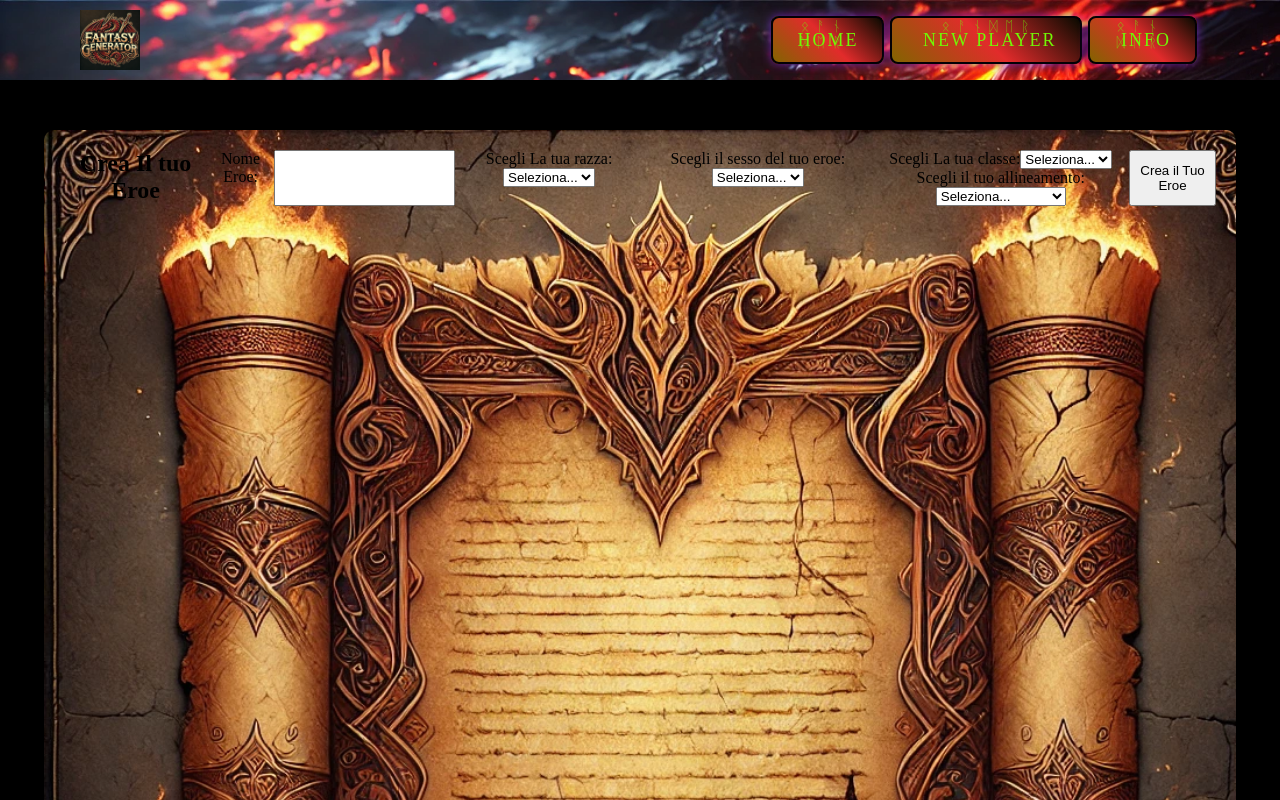
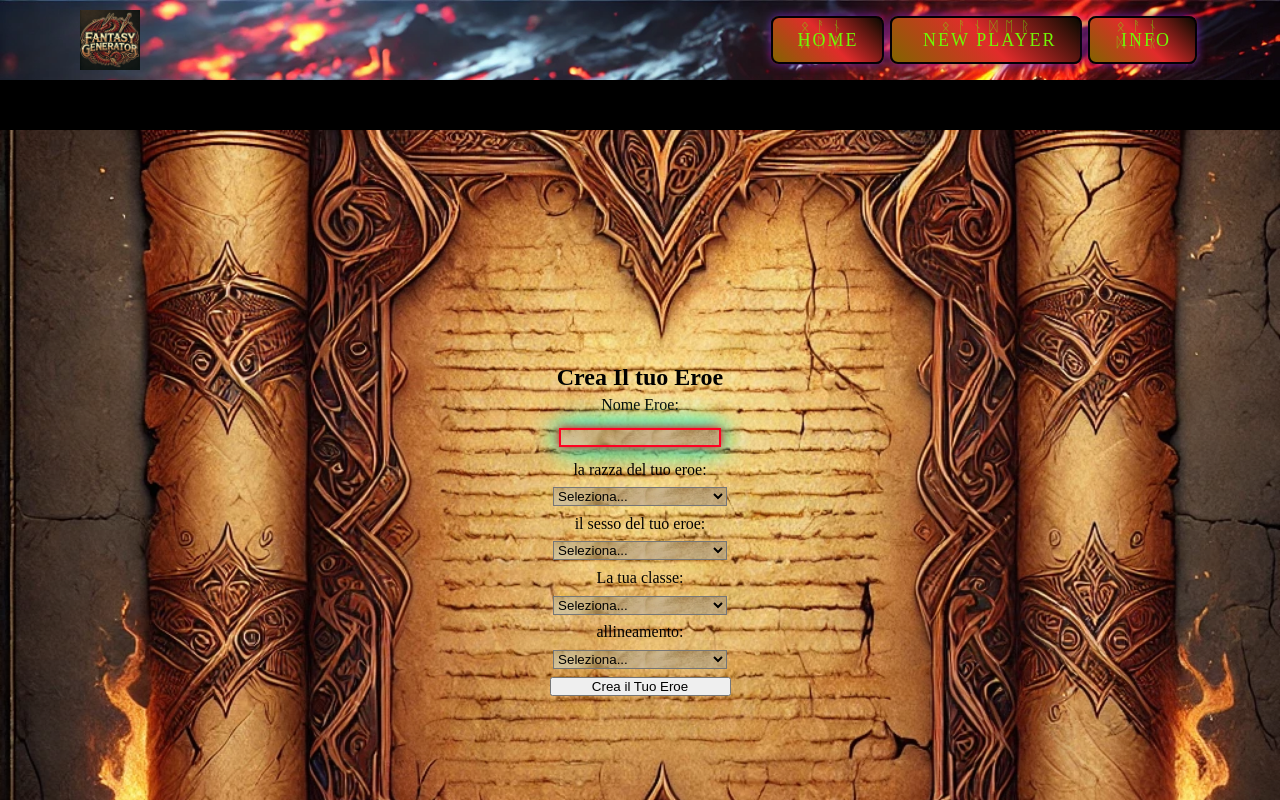
Before and after one commit to BartCatalano/ded, a React (Vite) app: page /Creation in a window 1280 px wide. Shown: the top 800 px of the page. Built offline with nearby package versions, Linux system fonts and the light colour scheme.

Commit message:
feat: css creation

```diff
--- a/src/Pages/CreatePage.jsx
+++ b/src/Pages/CreatePage.jsx
@@ -35,8 +35,8 @@ const razzaBonuses = {
   umano: { carisma: 1, forza: 1, destrezza: 1, intelligenza: 1, saggezza: 1, altezza: 120, peso: 50 },
   elfo: { destrezza: 2, intelligenza: 1, saggezza: 1, altezza: 150, peso: 40 },
   nano: { costituzione: 2, forza: 2, altezza: 50, peso: 50 },
-  mezzelfo: { carisma: 2, intelligenza: 1, saggezza: 1, altezza: 150, peso: 40 },
-  mezzorco: { forza: 2, costituzione: 1, altezza: 140, peso: 50 },
+  Elfo: { carisma: 2, intelligenza: 1, saggezza: 1, altezza: 150, peso: 40 },
+  Orco: { forza: 2, costituzione: 1, altezza: 140, peso: 50 },
   gnomo: { intelligenza: 2, destrezza: 1, carisma: 2, altezza: 40, peso: 25 },
 };
 
@@ -110,14 +110,14 @@ function CreatePage() {
             {/* inserisco l'input di nome e la selezione di razza classe allineamento */}
             {/* nome eroe */}
             <label htmlFor="Hero">Nome Eroe:</label>
-            <input type="text" value={nameHero} onChange={creazioneNome} name="Hero" id="Hero" />
+            <input className={`${style.inputCompilativo}`} type="text" value={nameHero} onChange={creazioneNome} name="Hero" id="Hero" />
 
             {/* inserimento caratteristiche */}
             {/* selezione razza */}
-            <div >
+            <div className={`${style.formCreazione}`} >
 
               <label htmlFor="dropdown">
-                Scegli La tua razza:
+                la razza del tuo eroe:
               </label>
               <select
                 id="dropdown"
@@ -128,16 +128,16 @@ function CreatePage() {
                 <option value="umano">Umano</option>
                 <option value="elfo">Elfo</option>
                 <option value="nano">Nano</option>
-                <option value="mezzelfo">Mezzelfo</option>
-                <option value="mezzorco">Mezzorco</option>
+                <option value="Elfo">Elfo</option>
+                <option value="Orco">Orco</option>
                 <option value="gnomo">Gnomo</option>
               </select>
 
             </div>
             {/* selezione sesso */}
-            <div>
+            <div className={`${style.formCreazione}`}>
               <label htmlFor="dropdown">
-                Scegli il sesso del tuo eroe:
+              il sesso del tuo eroe:
               </label>
               <select
                 id="dropdown"
@@ -150,10 +150,10 @@ function CreatePage() {
               </select>
             </div>
             {/* selezione classe */}
-            <div >
+            <div className={`${style.formCreazione}`} >
 
               <label htmlFor="dropdown">
-                Scegli La tua classe:
+                La tua classe:
               </label>
               <select
                 id="dropdown"
@@ -169,9 +169,9 @@ function CreatePage() {
                 <option value="druido">Druido</option>
               </select>
               {/* inserimento allineamento */}
-              <div>
+              <div className={`${style.formCreazione}`}>
                 <label htmlFor="dropdown">
-                  Scegli il tuo allineamento:
+                  allineamento:
                 </label>
                 <select
                   id="allineamento"
--- a/src/Pages/CreatePage.module.css
+++ b/src/Pages/CreatePage.module.css
@@ -11,19 +11,28 @@
     padding-top: 50px;
   }
   .bodyCreate{
-    height: 100vh;
+    display: flex;
+  justify-content: center;
+  align-items: center;
+  height: 100vh;
+  background-size: cover;
+  background-position: center;
     background-image:url(../../public/img/pergamenafuoco.webp);
-    background-size: cover;
-    background-repeat: no-repeat;
-    background-position:50% 0%;
-    max-width: 1600px;
-    width: 90%;
-    text-align: center;
-    border-radius: 10px;
-    margin: 0 auto;
-    padding: 20px;
+
+.formCreazione{
+  display: flex;
+  flex-direction: column;
+  gap: 5px;
+ text-align: center;
 }
-.formCreazione{
-    display: flex;
-
 }
+.inputCompilativo{
+  background-image: url(../../public/img/pergamena.webp);
+  border: 2px solid #ff0022;
+    box-shadow: 0 0 10px #ff0000, 0 0 20px #00ffcc, 0 0 30px #00ffcc;
+    margin: 5%;
+}
+select{
+  background-image: url(../../public/img/pergamena.webp);
+  margin: 2%;
+}
--- a/src/Pages/InfoPage.jsx
+++ b/src/Pages/InfoPage.jsx
@@ -12,12 +12,12 @@ function InfoPage() {
   ];
 
   const razzaDettails = [
-    { razza: "umano", attributi: { carisma: 1, forza: 1, intelligenza: 1, saggezza: 1 }, altezza: 120 },
-    { razza: "elfo", attributi: { destrezza: 2, intelligenza: 1, saggezza: 1 }, altezza: 150 },
-    { razza: "nano", attributi: { costituzione: 2, forza: 2 }, altezza: 50, peso: 50 },
-    { razza: "mezzelfo", attributi: { carisma: 2, intelligenza: 1, saggezza: 1 }, altezza: 150 },
-    { razza: "mezzorco", attributi: { forza: 2, costituzione: 1 }, altezza: 140 },
-    { razza: "gnomo", attributi: { intelligenza: 2, destrezza: 1, carisma: 2 }, altezza: 40 }
+    { razza: "Umano", attributi: { carisma: 1, forza: 1, intelligenza: 1, saggezza: 1 }, altezza: 120 },
+    { razza: "Elfo", attributi: { destrezza: 2, intelligenza: 1, saggezza: 1 }, altezza: 150 },
+    { razza: "Nano", attributi: { costituzione: 2, forza: 2 }, altezza: 50, peso: 50 },
+    { razza: "Elfo", attributi: { carisma: 2, intelligenza: 1, saggezza: 1 }, altezza: 150 },
+    { razza: "Orco", attributi: { forza: 2, costituzione: 1 }, altezza: 140 },
+    { razza: "Gnomo", attributi: { intelligenza: 2, destrezza: 1, carisma: 2 }, altezza: 40 }
   ];
 
   return (
--- a/src/Pages/InfoPage.module.css
+++ b/src/Pages/InfoPage.module.css
@@ -111,7 +111,7 @@ display: flex;
 .titleRazza{
     color: #000;
     font-family: Arial, Helvetica, sans-serif;
-    box-shadow: 0 0 10px #ff0000, 0 0 20px #ff0000, 0 0 30px #000c0a;
+    box-shadow: 0 0 8px #1eff00, 0 0 20px #2f00ff, 0 0 30px #000c0a;
     border-radius: 10px;
     padding: 3%;
 }
```
